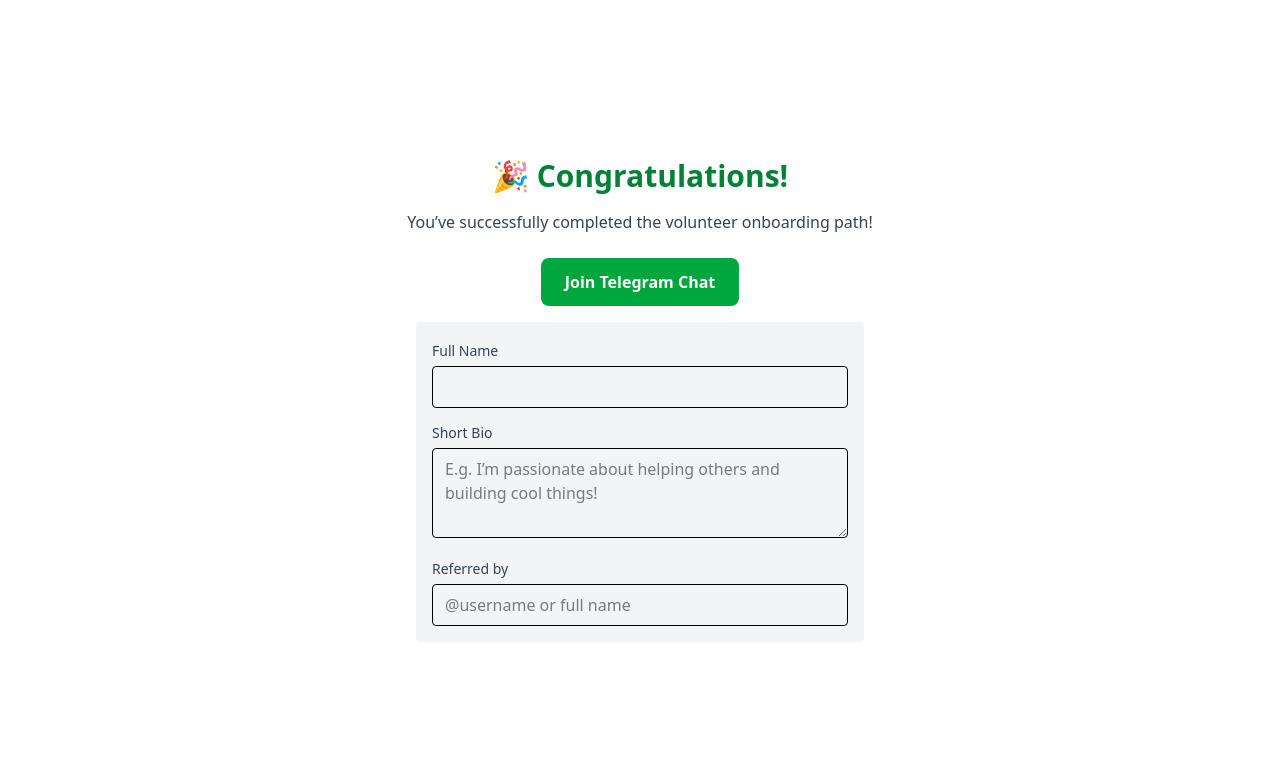
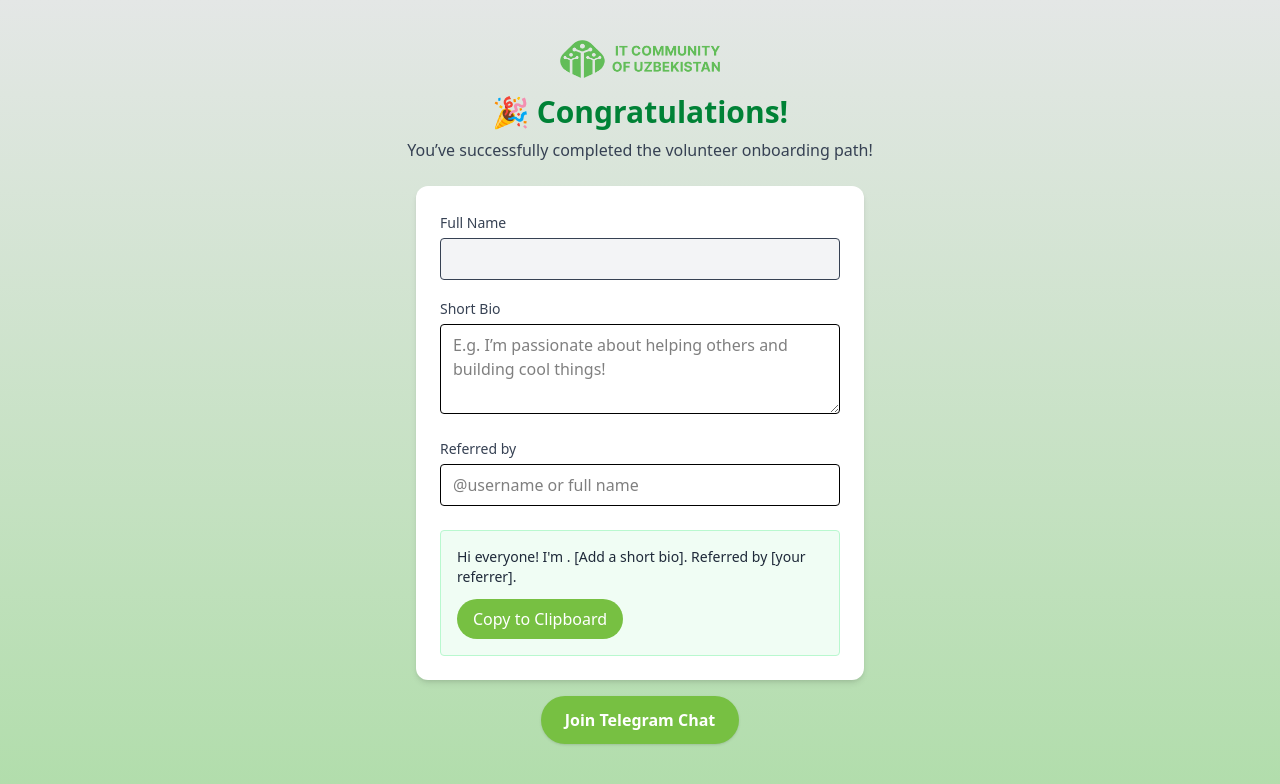
Before and after one commit to shokhsanam18/It-community, a React (Vite) app: page /final in a window 1280 px wide. Shown: the top 784 px of the page. Built offline with nearby package versions, Linux system fonts and the light colour scheme.

Commit message:
fix: final page done, will come to it yet

```diff
--- a/src/screens/Final.jsx
+++ b/src/screens/Final.jsx
@@ -1,35 +1,51 @@
-import React from "react";
+import React, { useState, useEffect } from "react";
 import { useLocation } from "react-router-dom";
-import { useState } from "react";
+import { useQuestionStore } from "../store/useQuestionStore";
+import { useUserStore } from "../store/useUserStore";
+
 
 export default function Final() {
-  const { state } = useLocation();
-  const name = state?.name || "";
+    const { state } = useLocation();
+    const fullname = useUserStore((state) => state.fullname);
+const bio = useUserStore((state) => state.bio);
+const referrer = useUserStore((state) => state.referrer);
+const setBio = useUserStore((state) => state.setBio);
+const setReferrer = useUserStore((state) => state.setReferrer);
+  const [copied, setCopied] = useState(false);
 
-  const [bio, setBio] = useState("");
-  const [referrer, setReferrer] = useState("");
+  useEffect(() => {
+    useQuestionStore.persist?.clearStorage?.(); // if using persist plugin
+    useQuestionStore.setState({ currentQuestionIndex: 0, answers: {} });
+  }, []);
+
+  const introMessage = `Hi everyone! I'm ${fullname}. ${
+    bio ? bio : "[Add a short bio]"
+  }. Referred by ${referrer || "[your referrer]"}.`;
+
+  const handleCopy = () => {
+    navigator.clipboard.writeText(introMessage);
+    setCopied(true);
+    setTimeout(() => setCopied(false), 1500);
+  };
 
   return (
-    <div className="min-h-screen bg-white flex flex-col items-center justify-center text-center px-6 py-10">
-      <h2 className="text-3xl font-bold text-green-700 mb-4">🎉 Congratulations!</h2>
+    <div className="min-h-screen bg-gradient-to-b from-[#e4e7e6] to-[#b0ddaa] flex flex-col items-center justify-center text-center px-4 py-10">
+      <img src="/logo.png" alt="Logo" className="w-40 mb-4" />
+      <h2 className="text-3xl font-bold text-green-700 mb-2">🎉 Congratulations!</h2>
       <p className="text-gray-700 mb-6">You’ve successfully completed the volunteer onboarding path!</p>
 
-      <a
-        href="https://t.me/yourcommunitychat"
-        target="_blank"
-        rel="noopener noreferrer"
-        className="bg-green-600 text-white px-6 py-3 rounded-lg font-semibold hover:bg-green-700 transition mb-4"
-      >
-        Join Telegram Chat
-      </a>
 
-      <div className="w-full max-w-md text-left bg-gray-100 p-4 rounded">
-        <div className="mb-3">
+      <div className="w-full max-w-md text-left bg-white p-6 rounded-xl shadow-md">
+        <div className="mb-4">
           <label className="text-sm font-medium text-gray-700">Full Name</label>
-          <input value={name} readOnly className="w-full px-3 py-2 mt-1 border rounded" />
+          <input
+            value={fullname}
+            readOnly
+            className="w-full px-3 py-2 mt-1 border rounded text-gray-700 bg-gray-100 cursor-not-allowed"
+          />
         </div>
 
-        <div className="mb-3">
+        <div className="mb-4">
           <label className="text-sm font-medium text-gray-700">Short Bio</label>
           <textarea
             rows="3"
@@ -40,7 +56,7 @@ export default function Final() {
           />
         </div>
 
-        <div>
+        <div className="mb-4">
           <label className="text-sm font-medium text-gray-700">Referred by</label>
           <input
             type="text"
@@ -50,7 +66,26 @@ export default function Final() {
             onChange={(e) => setReferrer(e.target.value)}
           />
         </div>
+
+        <div className="bg-green-50 border border-green-200 p-4 rounded mt-6">
+          <p className="text-sm text-gray-800 whitespace-pre-wrap">{introMessage}</p>
+          <button
+            onClick={handleCopy}
+            className="mt-3 px-4 py-2 bg-[#77c042] text-white rounded-full font-medium hover:bg-[#5cb452] transition"
+          >
+            {copied ? "Copied!" : "Copy to Clipboard"}
+          </button>
+        </div>
+
       </div>
+      <a
+        href="https://t.me/+IJD9iZO7WyNhYTk6"
+        target="_blank"
+        rel="noopener noreferrer"
+        className="bg-[#77c042] text-white mt-4 px-6 py-3 rounded-full font-semibold hover:bg-[#5cb452] transition mb-6 shadow"
+      >
+        Join Telegram Chat
+      </a>
     </div>
   );
 }
--- a/src/screens/Welcome.jsx
+++ b/src/screens/Welcome.jsx
@@ -3,17 +3,20 @@ import { useNavigate } from "react-router-dom";
 import { FaVolumeUp, FaVolumeMute } from "react-icons/fa";
 import { useAudioStore } from "../store/useAudioStore";
 import MusicToggle from "../components/MusicToggle";
+import { useUserStore } from "../store/useUserStore";
 
 export default function Welcome() {
-    const [name, setName] = useState("");
+    const fullname = useUserStore((state) => state.fullname);
+    const setFullname = useUserStore((state) => state.setFullname);
     const navigate = useNavigate();
     const { setMusicPlaying } = useAudioStore();
 
     const handleStart = () => {
-      if (name.trim()) {
-        navigate("/rules", { state: { name } });
-      }
-    };
+        if (fullname.trim()) {
+          setFullname(fullname);
+          navigate("/rules");
+        }
+      };
   return (
     <div className="min-h-screen bg-gradient-to-b from-[#e4e7e6] to-[#b0ddaa] flex flex-col items-center justify-center px-4 text-center relative">
 
@@ -35,16 +38,16 @@ export default function Welcome() {
         <input
         type="text"
         placeholder="First & Last Name"
-        value={name}
-        onChange={(e) => setName(e.target.value)}
+        value={fullname}
+        onChange={(e) => setFullname(e.target.value)}
         className="border border-gray-300 rounded-full px-5 py-3 w-full max-w-xs text-gray-800 mb-4 shadow-sm focus:ring-2 focus:ring-[#5cb452] outline-none transition-all duration-300 animate-fade-in-up delay-200"
         />
 
         <button
         onClick={handleStart}
-        disabled={!name.trim()}
+        disabled={!fullname.trim()}
         className={`px-6 py-3 rounded-full font-medium text-white shadow-md transition-all duration-300 animate-fade-in-up delay-300 ${
-            name.trim()
+            fullname.trim()
             ? "bg-[#77c042] cursor-pointer hover:bg-[#5cb452]"
             : "bg-[#828583] cursor-not-allowed"
         }`}
--- a/src/store/useQuestionStore.js
+++ b/src/store/useQuestionStore.js
@@ -1,7 +1,10 @@
 import { create } from "zustand";
+import { persist } from "zustand/middleware";
 import { questions, explanations } from "../data/questions";
 
-export const useQuestionStore = create((set, get) => ({
+export const useQuestionStore = create(
+  persist(
+    (set, get) => ({
       currentQuestionIndex: 0,
       answers: {},
       showFireworks: false,
@@ -39,7 +42,8 @@ export const useQuestionStore = create((set, get) => ({
           }, 2000);
         } else {
           set({
-        currentExplanation: explanations[question.id] || "Check the rules in the FAQ.",
+            currentExplanation:
+              explanations[question.id] || "Check the rules in the FAQ.",
             showModal: true,
           });
         }
@@ -49,7 +53,9 @@ export const useQuestionStore = create((set, get) => ({
 
       goNext: (navigate) => {
         if (get().currentQuestionIndex < questions.length - 1) {
-      set((state) => ({ currentQuestionIndex: state.currentQuestionIndex + 1 }));
+          set((state) => ({
+            currentQuestionIndex: state.currentQuestionIndex + 1,
+          }));
         } else {
           navigate("/Final", { state: { answers: get().answers } });
         }
@@ -57,4 +63,13 @@ export const useQuestionStore = create((set, get) => ({
 
       setShowModal: (value) => set({ showModal: value }),
       setShowFireworks: (value) => set({ showFireworks: value }),
-}));
+    }),
+    {
+      name: "quiz-store", // key in localStorage
+      partialize: (state) => ({
+        currentQuestionIndex: state.currentQuestionIndex,
+        answers: state.answers,
+      }),
+    }
+  )
+);
--- /dev/null
+++ b/src/store/useUserStore.js
@@ -0,0 +1,10 @@
+import { create } from "zustand";
+
+export const useUserStore = create((set) => ({
+  fullname: "",
+  bio: "",
+  referrer: "",
+  setFullname: (fullname) => set({ fullname }),
+  setBio: (bio) => set({ bio }),
+  setReferrer: (referrer) => set({ referrer }),
+}));
```
Lines whose indentation alone changed are shown as unchanged.
